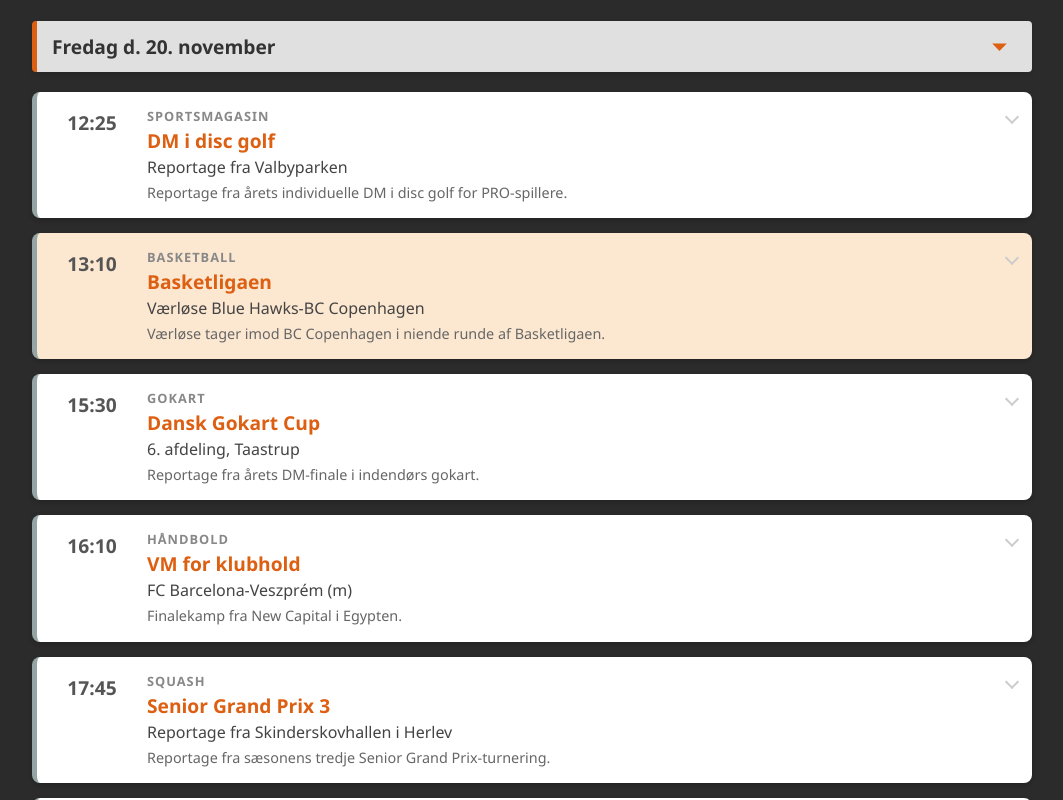
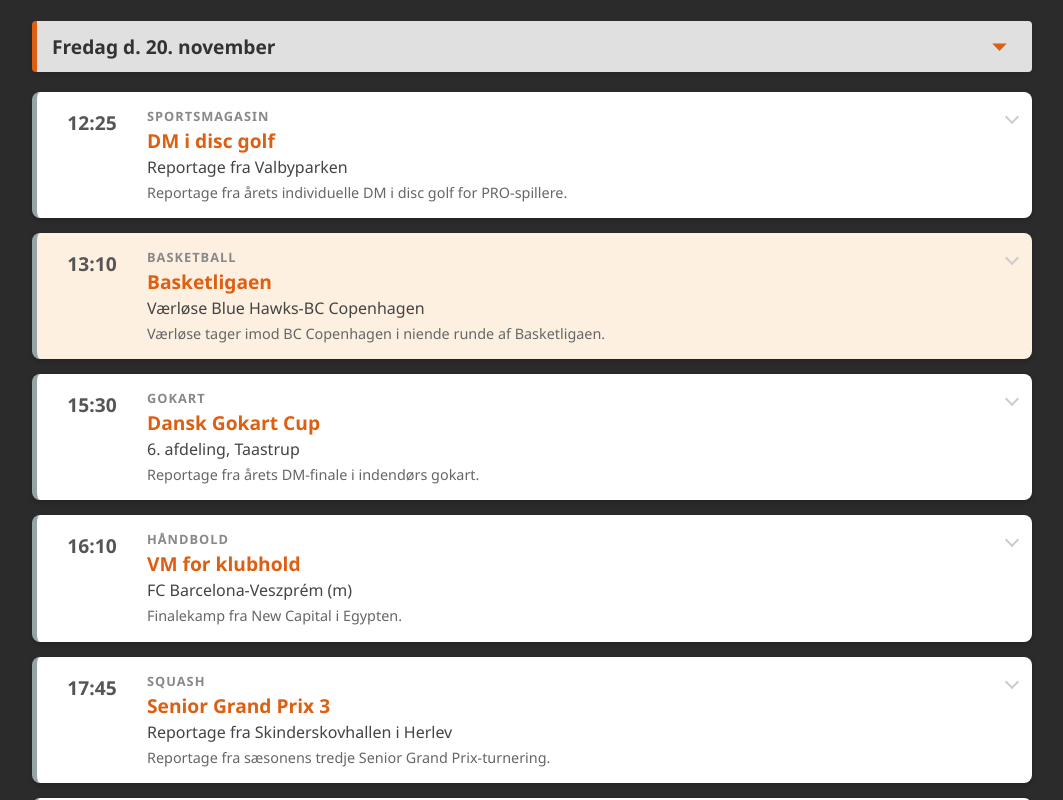
Before and after one commit to sportlivedk/programoversigt, a plain HTML site: page index.html in a window 1280 px wide. Shown: the whole page, without its empty margins (108-1171 px from the left). Drawn offline with Linux system fonts and the light colour scheme.

Commit message:
Add files via upload

```diff
--- a/index.html
+++ b/index.html
@@ -109,7 +109,7 @@
 
         /* NYT: Tydelig, afdæmpet baggrundsfarve til det program, der sendes lige nu */
         .program-card.current-program {
-            background-color: #fce7d0;
+            background-color: #fdf0e1;
         }
 
         /* Farveindikatorer for venstre kant */
```
